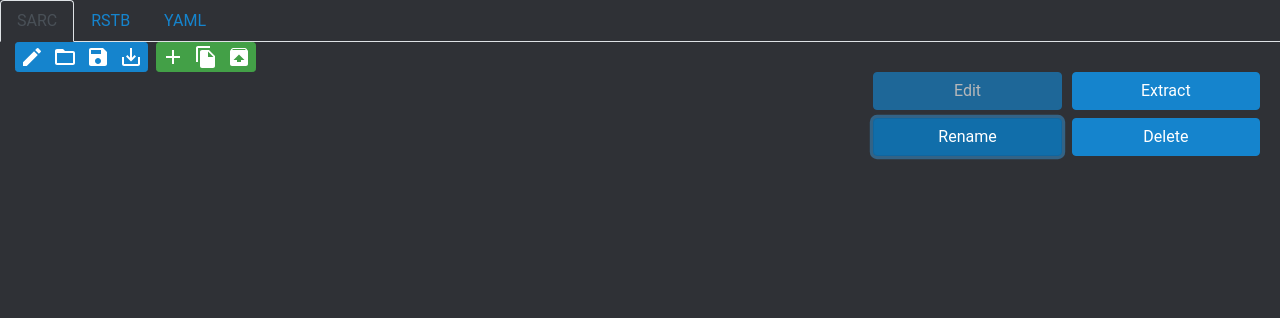
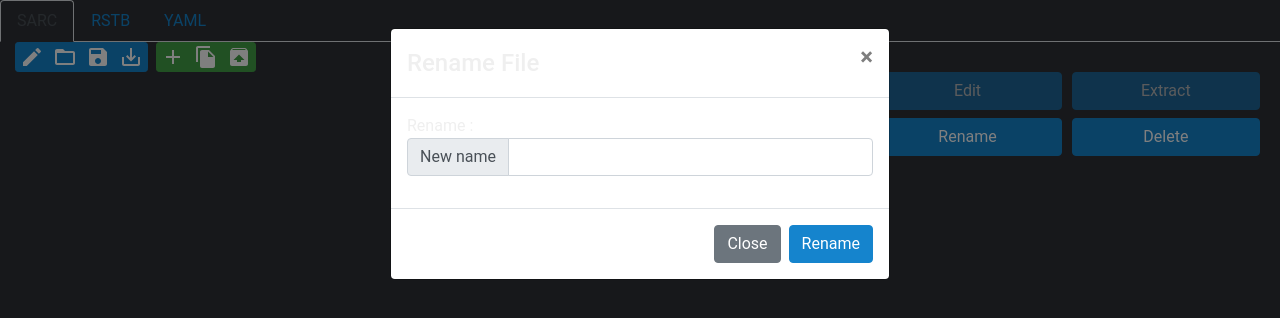
Before and after one commit to NiceneNerd/Wild-Bits, a React app in the folder wildbits/assets/: page / in a window 1280 px wide. Both pictures are taken after a click on the button "Rename". Shown: the top 318 px of the page. Built offline with nearby package versions, Linux system fonts and the light colour scheme.

Commit message:
Every day I'm SARCing

```diff
--- a/wildbits/assets/src/js/SarcEditor.jsx
+++ b/wildbits/assets/src/js/SarcEditor.jsx
@@ -8,7 +8,10 @@ import {
     Col,
     OverlayTrigger,
     Row,
-    Tooltip
+    Tooltip,
+    Modal,
+    InputGroup,
+    FormControl
 } from "react-bootstrap";
 import { TreeView, TreeItem } from "@material-ui/lab";
 import {
@@ -51,7 +54,8 @@ class SarcEditor extends React.Component {
             sarc: {},
             path: "",
             be: false,
-            selected: null
+            selected: null,
+            showRename: false
         };
         this.open_sarc = this.open_sarc.bind(this);
         this.extract_file = this.extract_file.bind(this);
@@ -115,22 +119,25 @@ class SarcEditor extends React.Component {
         pywebview.api.open_sarc().then(res => this.setState({ ...res }));
     }
 
-    extract_file(path) {
-        pywebview.api.extract_sarc_file(path).then(res => {
+    extract_file() {
+        pywebview.api.extract_sarc_file(this.state.selected.path).then(res => {
             if (res.error) {
                 this.onError(res.error);
             }
         });
     }
 
+    rename_file() {}
+
     handleSelect(path) {
         pywebview.api
             .get_file_info(path, this.state.be)
-            .then(res => this.setState({ selected: res }));
+            .then(res => this.setState({ selected: { path, ...res } }));
     }
 
     render() {
         return (
+            <>
                 <Container fluid className="sarc">
                     <Row>
                         <Col style={{ flexGrow: 0, minWidth: "fit-content" }}>
@@ -146,7 +153,9 @@ class SarcEditor extends React.Component {
                                     </OverlayTrigger>
                                     <OverlayTrigger
                                         placement="bottom"
-                                    overlay={<Tooltip>Open a SARC...</Tooltip>}
+                                        overlay={
+                                            <Tooltip>Open a SARC...</Tooltip>
+                                        }
                                     >
                                         <Button onClick={this.open_sarc}>
                                             <FolderOpen />
@@ -182,7 +191,9 @@ class SarcEditor extends React.Component {
                                     <OverlayTrigger
                                         placement="bottom"
                                         overlay={
-                                        <Tooltip>Update from Folder...</Tooltip>
+                                            <Tooltip>
+                                                Update from Folder...
+                                            </Tooltip>
                                         }
                                     >
                                         <Button variant="success">
@@ -191,7 +202,9 @@ class SarcEditor extends React.Component {
                                     </OverlayTrigger>
                                     <OverlayTrigger
                                         placement="bottom"
-                                    overlay={<Tooltip>Extract SARC...</Tooltip>}
+                                        overlay={
+                                            <Tooltip>Extract SARC...</Tooltip>
+                                        }
                                     >
                                         <Button variant="success">
                                             <Unarchive />
@@ -207,7 +220,9 @@ class SarcEditor extends React.Component {
                             {Object.keys(this.state.sarc) ? (
                                 <React.Fragment>
                                     <TreeView>
-                                    {Object.keys(this.state.sarc).map(file =>
+                                        {Object.keys(
+                                            this.state.sarc
+                                        ).map(file =>
                                             this.render_node(
                                                 file,
                                                 this.state.sarc[file]
@@ -233,14 +248,30 @@ class SarcEditor extends React.Component {
                                         </Button>
                                     </Col>
                                     <Col>
-                                    <Button onClick={this.extract_file}>
+                                        <Button
+                                            disabled={
+                                                !this.state.selected ||
+                                                !this.state.selected.file.includes(
+                                                    "."
+                                                )
+                                            }
+                                            onClick={this.extract_file}
+                                        >
                                             Extract
                                         </Button>
                                     </Col>
                                 </Row>
                                 <Row>
                                     <Col>
-                                    <Button>Rename</Button>
+                                        <Button
+                                            onClick={() =>
+                                                this.setState({
+                                                    showRename: true
+                                                })
+                                            }
+                                        >
+                                            Rename
+                                        </Button>
                                     </Col>
                                     <Col>
                                         <Button>Delete</Button>
@@ -250,7 +281,9 @@ class SarcEditor extends React.Component {
                             {this.state.selected != null && (
                                 <div>
                                     <div className="filename">
-                                    <strong>{this.state.selected.file}</strong>{" "}
+                                        <strong>
+                                            {this.state.selected.file}
+                                        </strong>{" "}
                                         {this.state.selected.modified && (
                                             <Badge variant="warning">
                                                 Modified
@@ -271,6 +304,38 @@ class SarcEditor extends React.Component {
                         </Col>
                     </Row>
                 </Container>
+                <Modal
+                    show={this.state.showRename}
+                    onHide={() => this.setState({ showRename: false })}
+                >
+                    <Modal.Header closeButton>
+                        <Modal.Title>Rename File</Modal.Title>
+                    </Modal.Header>
+                    <Modal.Body>
+                        <div>Rename {this.state.selected?.file}:</div>
+                        <InputGroup className="mb-3">
+                            <InputGroup.Prepend>
+                                <InputGroup.Text>New name</InputGroup.Text>
+                            </InputGroup.Prepend>
+                            <FormControl />
+                        </InputGroup>
+                    </Modal.Body>
+                    <Modal.Footer>
+                        <Button
+                            variant="secondary"
+                            onClick={() => this.setState({ showRename: false })}
+                        >
+                            Close
+                        </Button>
+                        <Button
+                            variant="primary"
+                            onClick={() => this.setState({ showRename: false })}
+                        >
+                            Rename
+                        </Button>
+                    </Modal.Footer>
+                </Modal>
+            </>
         );
     }
 }
```
Also changed, not shown: 2 other files (tests, documents, lock files or other folders). Lines whose indentation alone changed are shown as unchanged.
